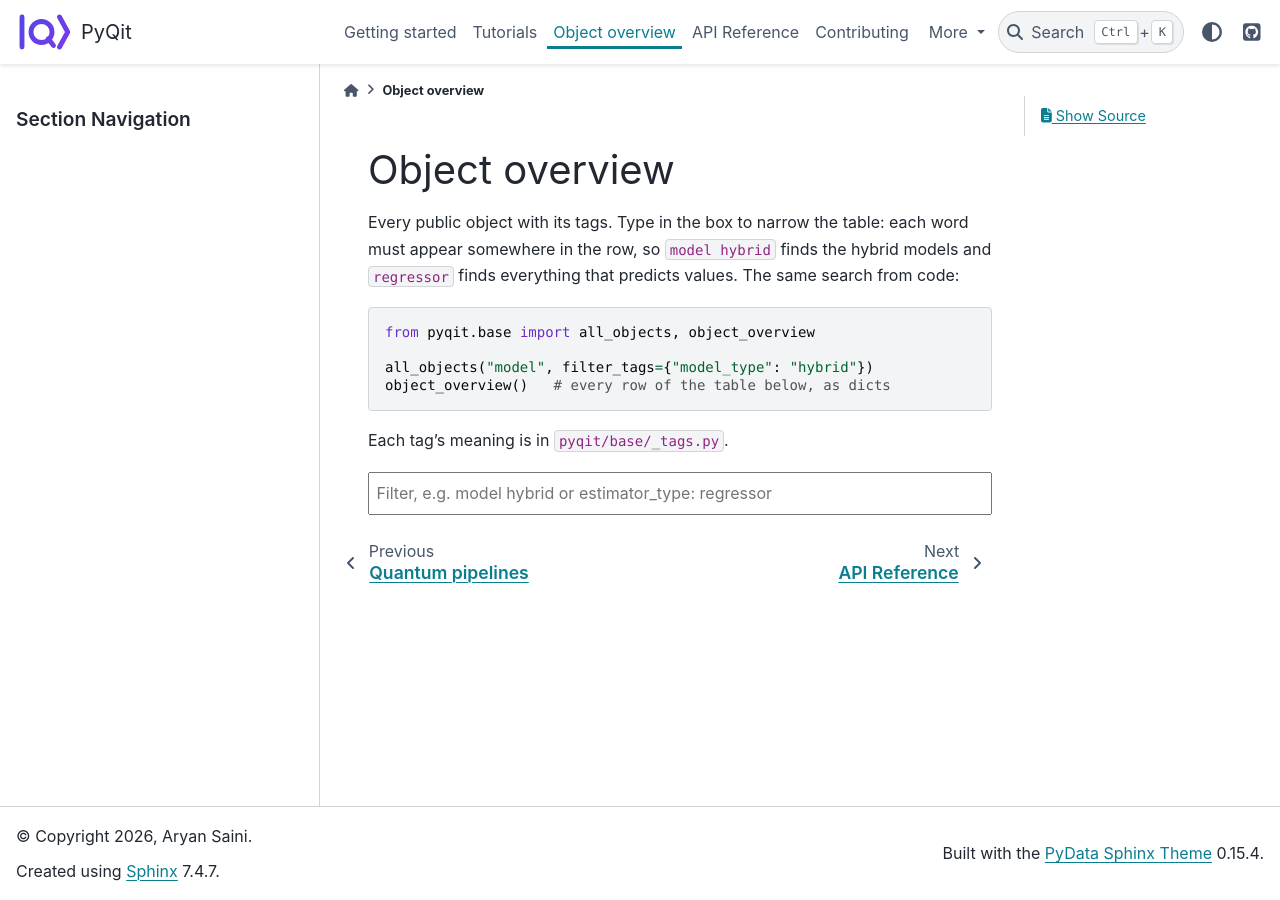
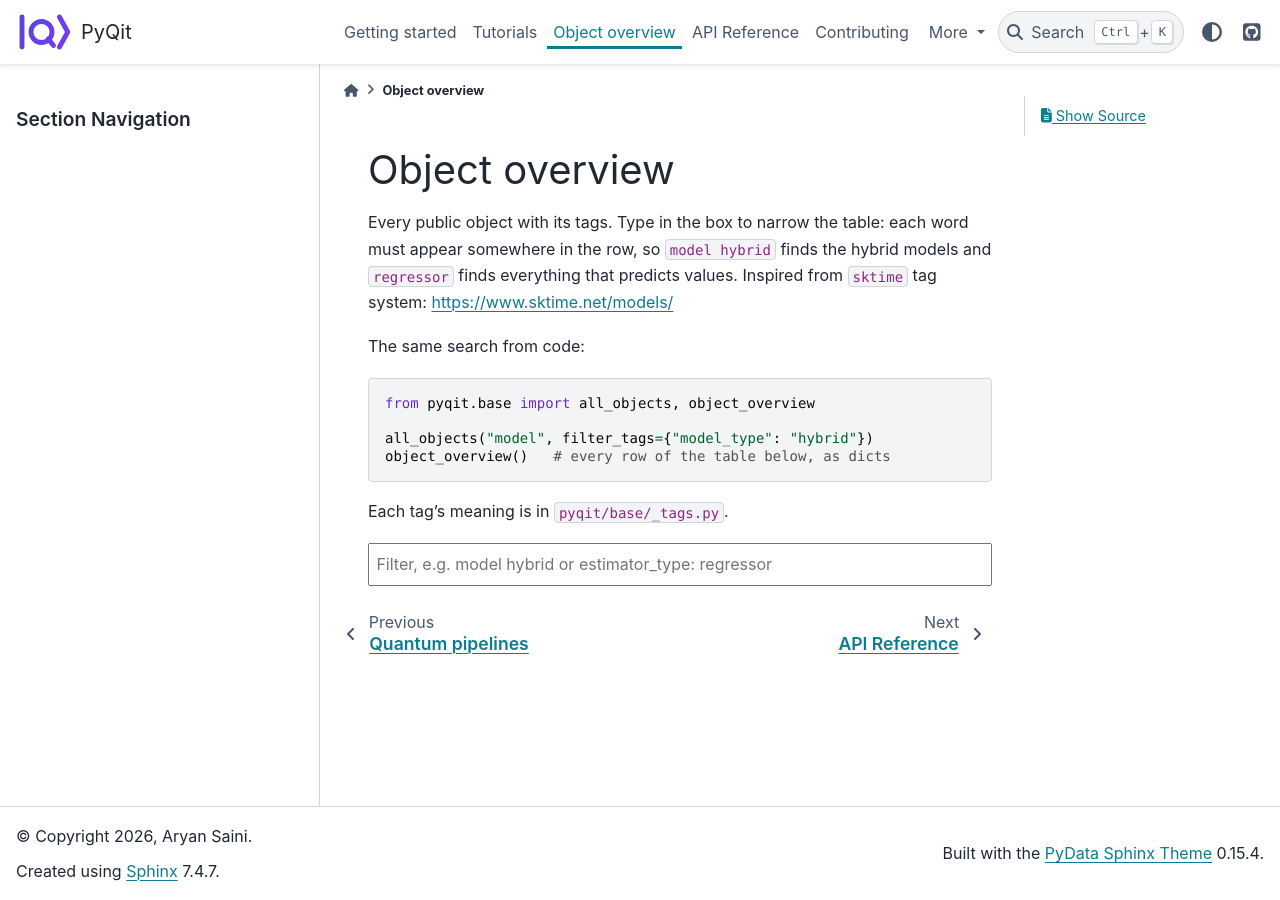
Before and after one commit to phoeenniixx/pyQit, a Sphinx documentation site: the page built from docs/api/overview.rst, in a window 1280 px wide. Built offline with Sphinx 7.4.7 and the PyData theme 0.15.4, drawn with Linux system fonts in a browser that asks for light colours.

Commit message:
add credits

```diff
--- a/docs/api/overview.rst
+++ b/docs/api/overview.rst
@@ -4,8 +4,10 @@ Object overview
 
 Every public object with its tags. Type in the box to narrow the table: each
 word must appear somewhere in the row, so ``model hybrid`` finds the hybrid
-models and ``regressor`` finds everything that predicts values. The same
-search from code:
+models and ``regressor`` finds everything that predicts values.
+Inspired from ``sktime`` tag system: https://www.sktime.net/models/
+
+The same search from code:
 
 .. code-block:: python
 
```
